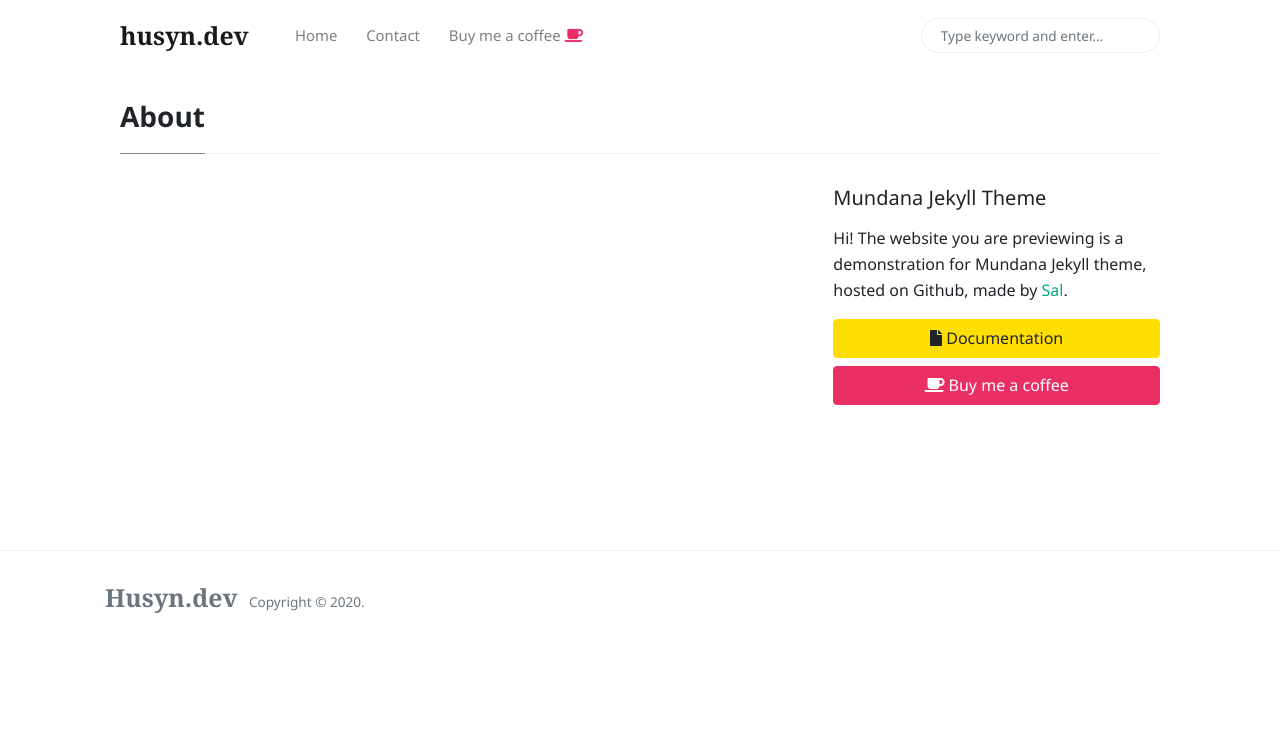
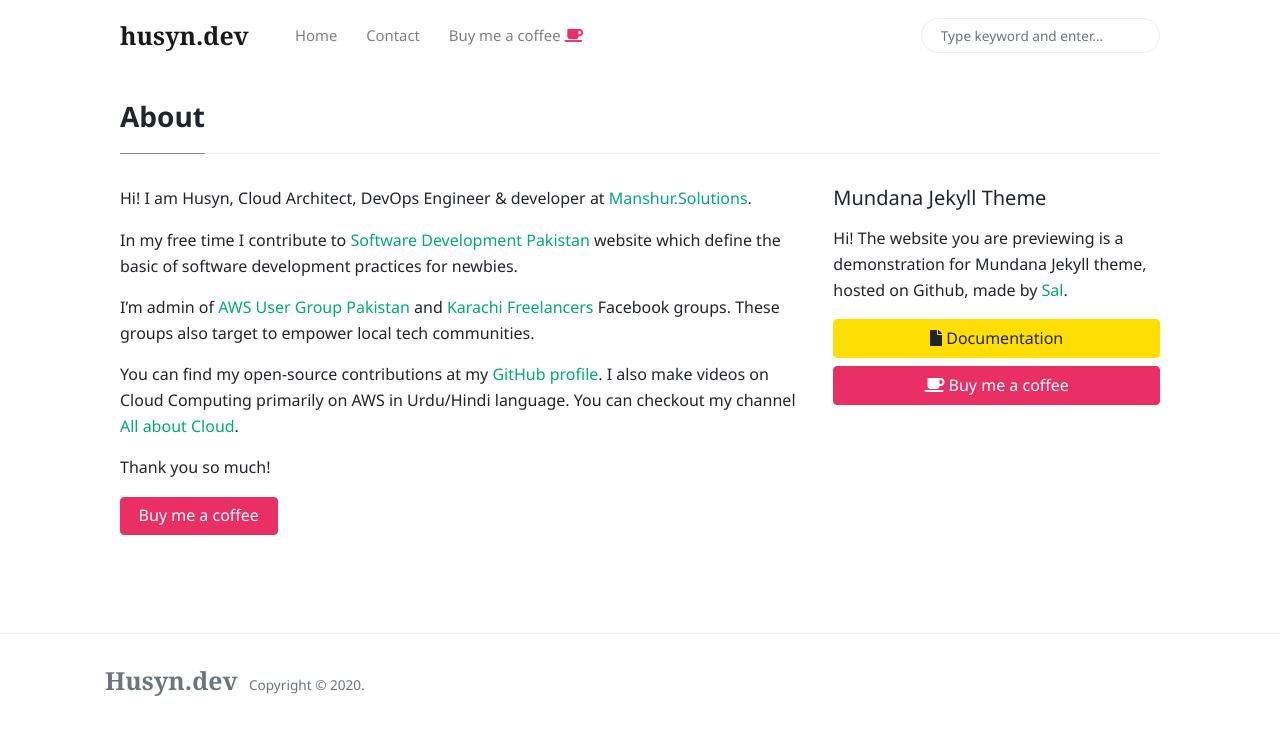
Before and after one commit to husyn/husyn.dev, a Jekyll site: the page built from _pages/about.md, in a window 1280 px wide. Shown: the top 735 px of the page. Built offline with Jekyll 4.4.1, drawn with Linux system fonts in a browser that asks for light colours; nearby versions of some CDN libraries; comment, search, counter and statistics services are not loaded.

Commit message:
Adds personal details

```diff
--- a/_pages/about.md
+++ b/_pages/about.md
@@ -4,3 +4,16 @@ layout: page-sidebar
 permalink: "/about.html"
 comments: true
 ---
+
+Hi! I am Husyn, Cloud Architect, DevOps Engineer & developer at [Manshur.Solutions](https://manshur.solutions).
+
+In my free time I contribute to [Software Development Pakistan](http://softdevpk.com) website which define the basic of software development practices for newbies.
+
+I'm admin of [AWS User Group Pakistan](https://www.facebook.com/groups/awsugpk) and [Karachi Freelancers](https://www.facebook.com/groups/karachifreelancers) Facebook groups. These groups also target to empower local tech communities.
+
+You can find my open-source contributions at my [GitHub profile](http://github.com/husyn/). I also make videos on Cloud Computing primarily on AWS in Urdu/Hindi language. You can checkout my channel [All about Cloud](https://www.youtube.com/channel/UCQnAN556-_JeXfiQi9SgN_g).
+
+
+Thank you so much!
+
+<a class="btn btn-danger" href="https://www.buymeacoffee.com/husyn">Buy me a coffee</a>
```
